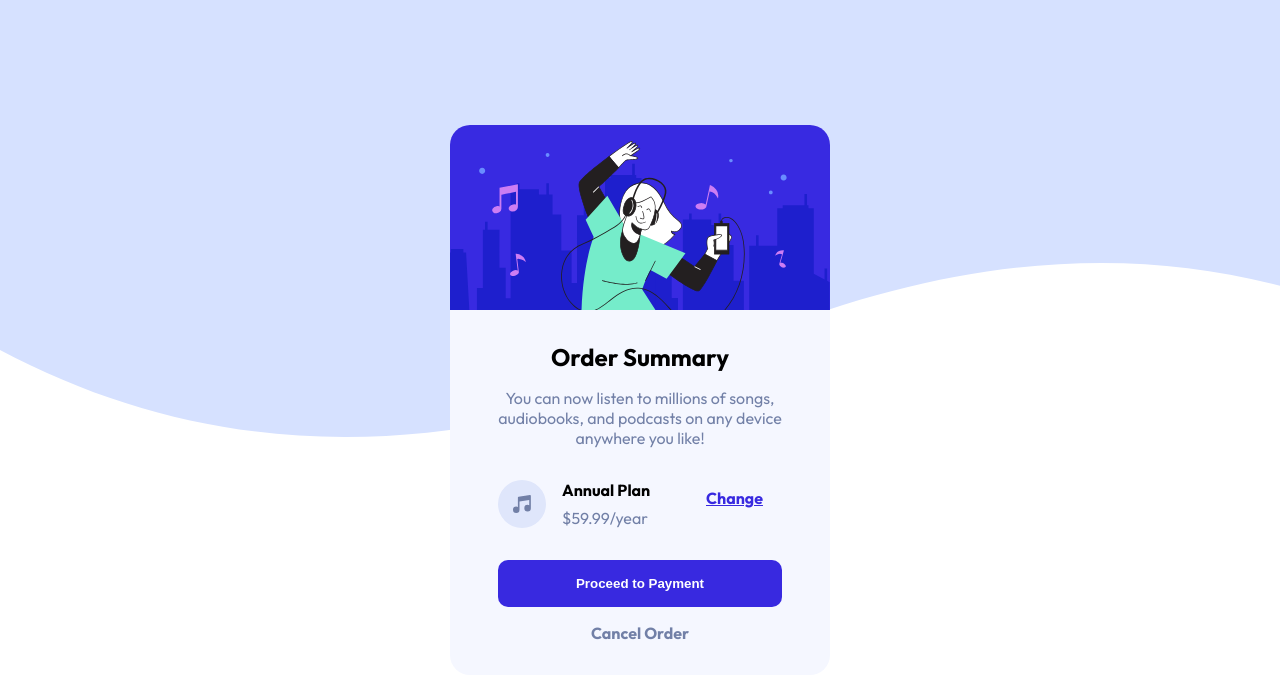
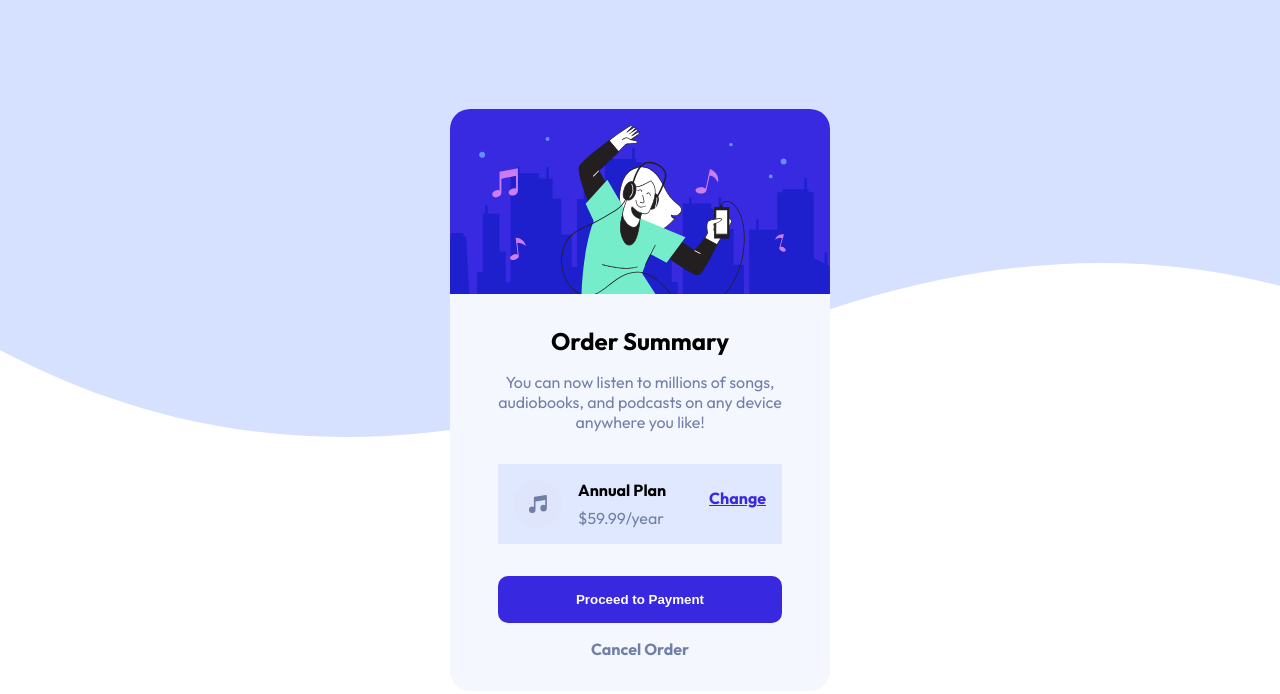
Before and after one commit to Agnik7/order-summary-component-frontendmentor, a plain HTML site: page index.html in a window 1280 px wide. Drawn offline with Linux system fonts and the light colour scheme.

Commit message:
Update style.css

```diff
--- a/style.css
+++ b/style.css
@@ -38,6 +38,8 @@ img{
 .price{
     display: flex;
     flex-direction: row;
+    background-color: hsl(225, 100%, 94%);
+    border: 1rem solid hsl(225, 100%, 94%);
     /* justify-content: space-between; */
     gap: 3rem;
     margin: 2rem 3rem 2rem;
```
